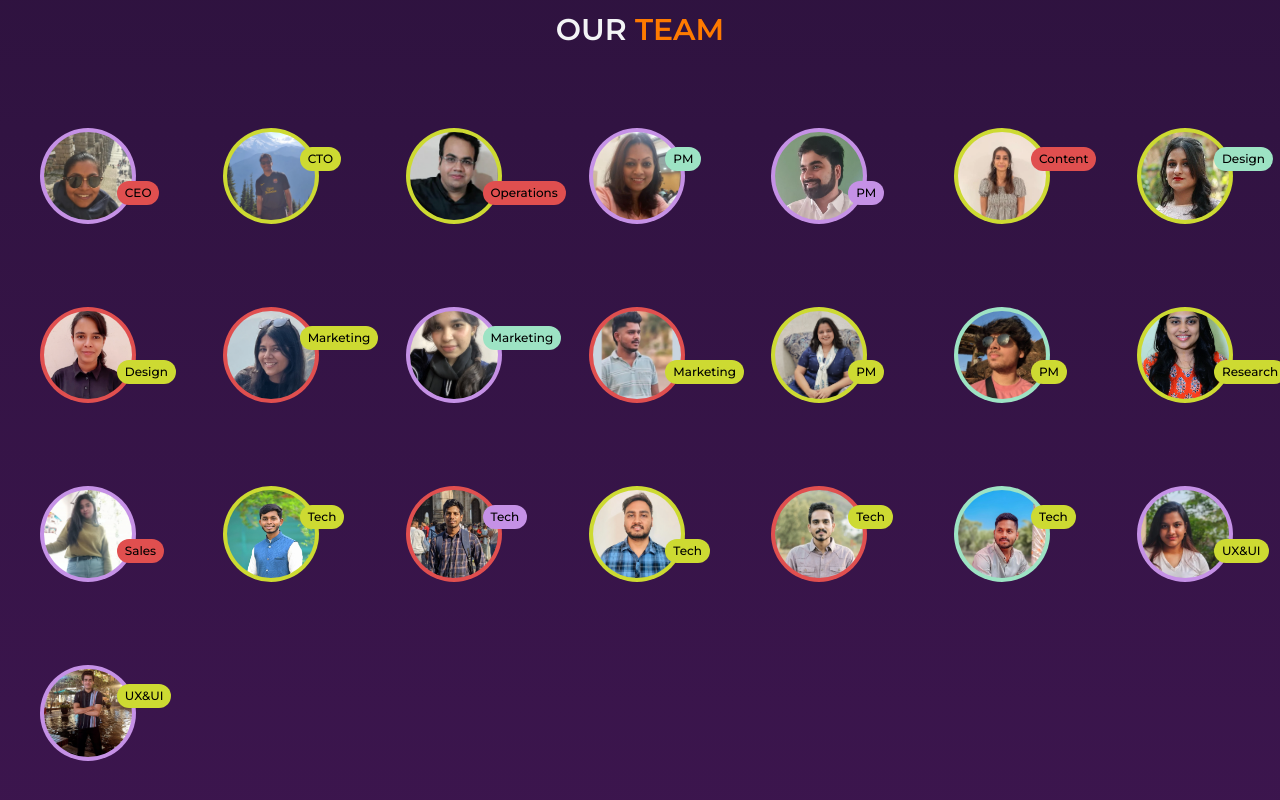
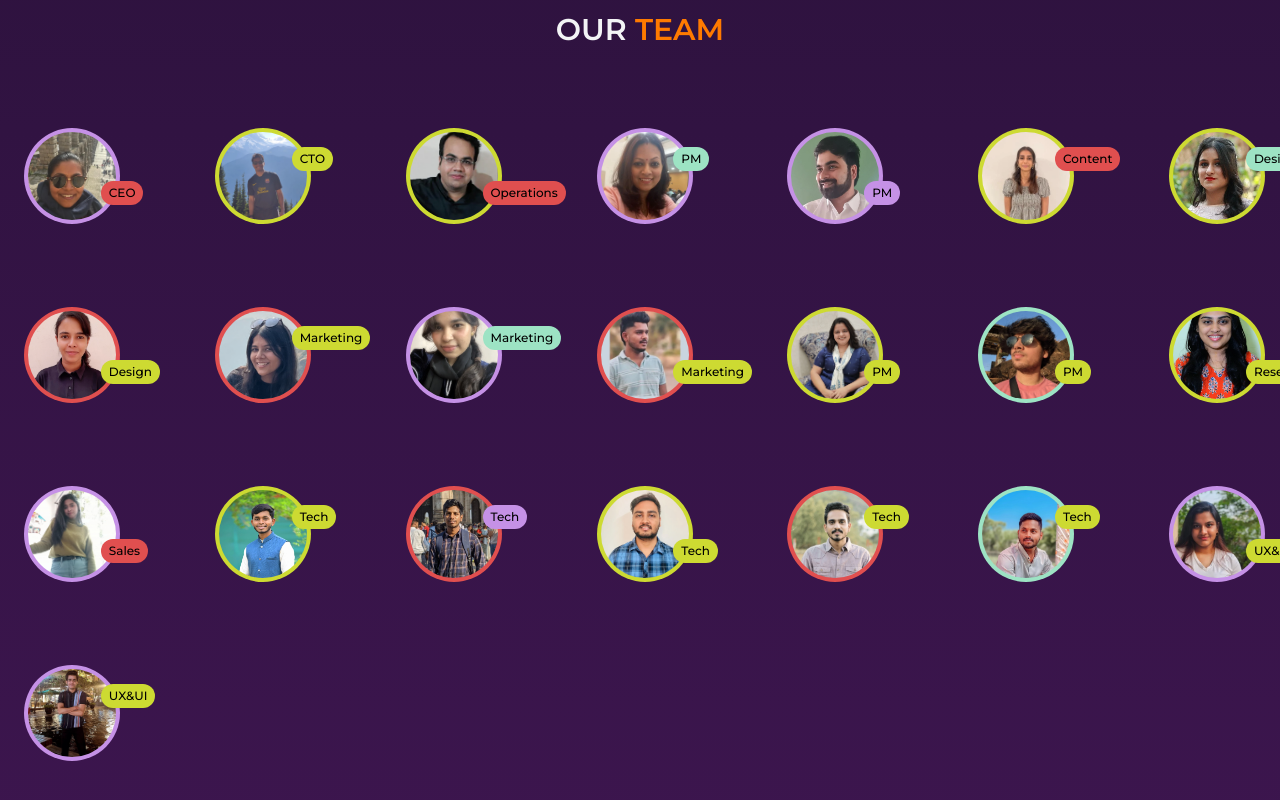
Before and after one commit to pawant-ls/lucien-solutions-react, a Next.js app: page /about-us in a window 1280 px wide. Shown: the part 2540-3340 px from the top of the page. Built offline with nearby package versions, Linux system fonts and the light colour scheme.

Commit message:
added changes

```diff
--- a/src/components/about/AnimatedTeam.tsx
+++ b/src/components/about/AnimatedTeam.tsx
@@ -92,7 +92,7 @@ const AnimatedTeamProfiles: React.FC = () => {
   };
 
   return (
-    <div className="relative my-20 w-full min-h-screen ">
+    <div className="relative  my-20 w-full min-h-screen ">
       <Heading firstLine={["Our", "Team"]} />
       {/* <h1 className="text-center mx-auto mt-20 max-w-3xl px-10 text-white text-lg md:text-3xl">
         A team of 30+ in-house employees that goes an extra mile
@@ -151,7 +151,7 @@ const AnimatedTeamProfiles: React.FC = () => {
         })}
       </AnimatePresence> */}
 
-      <div className=" px-10 mt-20 container grid  grid-cols-3 sm:grid-cols-4 md:grid-cols-5 lg:grid-cols-7 gap-20">
+      <div className=" pr-20 md:pr-0  mt-20 container grid content-center w-full  grid-cols-3 sm:grid-cols-4 md:grid-cols-5 lg:grid-cols-6 xl:grid-cols-7 gap-20">
         {sortTeamData(teamData).map((team: any, index: number) => {
           const randomColor = () => {
             const colors = [
@@ -171,9 +171,11 @@ const AnimatedTeamProfiles: React.FC = () => {
               <Popover>
                 <PopoverTrigger>
                   <motion.div
-                    initial={{ opacity: 0, y: 50 }}
-                    whileInView={{ opacity: 1, y: 0 }}
-                    // transition={{ delay: 0.3 }}
+                    initial={{ scale: 0 }}
+                    whileInView={{ scale: 1 }}
+                    transition={{
+                      delay: 0.3 * Math.random() * 6,
+                    }}
                     whileHover={{
                       scale: 1.25,
                     }}
```
